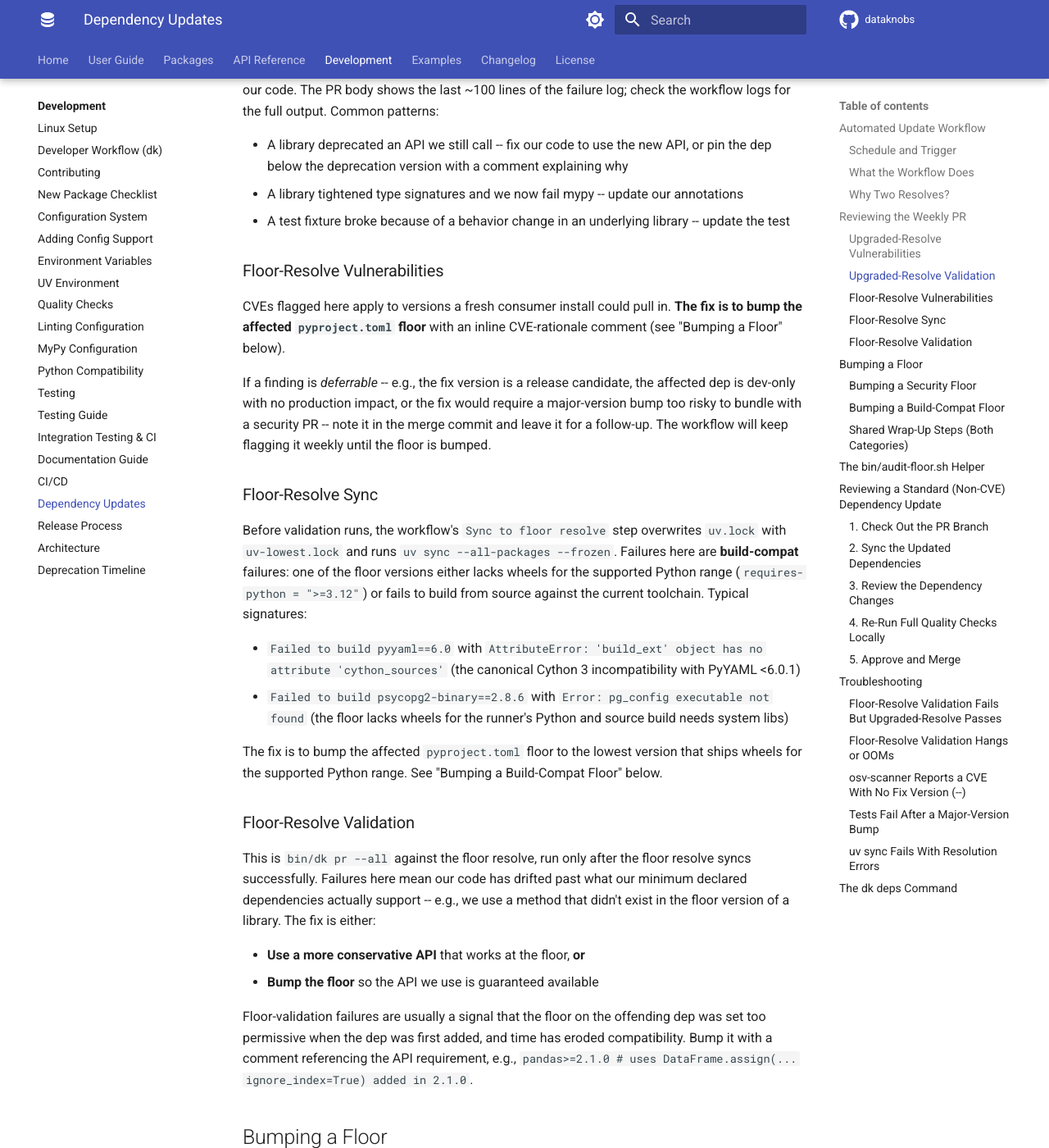
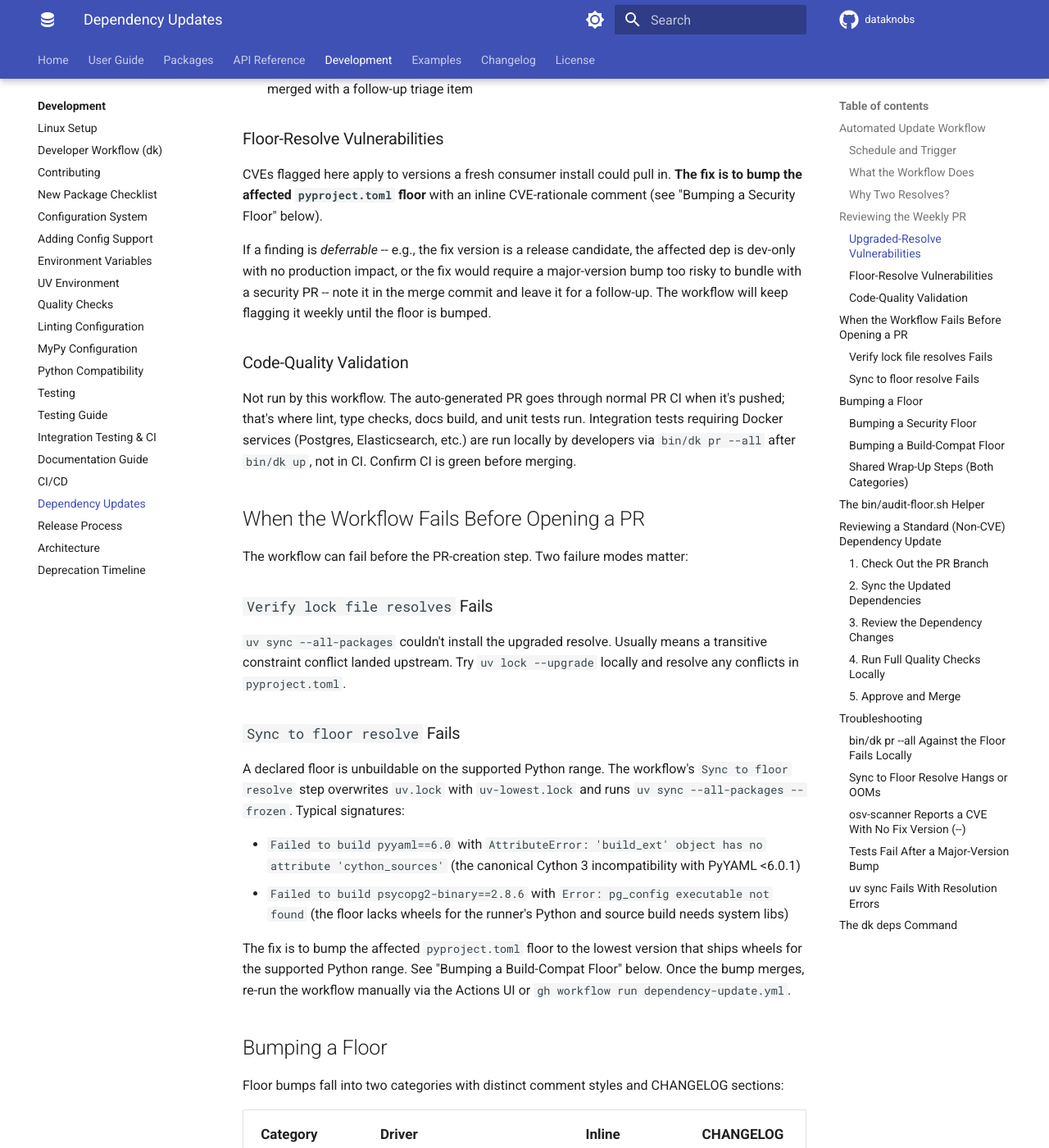
Before and after one commit to KBS-Labs/dataknobs, an MkDocs documentation site: the page built from docs/development/dependency-updates.md, in a window 1280 px wide and 1400 px high, scrolled down 2286 px. Shown: the whole window at 82% size. Built offline with MkDocs 1.6.1 and Material for MkDocs 9.7.7, drawn with Linux system fonts in a browser that asks for light colours; comment, search, counter and statistics services are not loaded; some of the changed text lies outside the part shown.

Commit message:
fix: remove bin/dk pr from dependency-update workflow
The Validate upgraded resolve and Validate floor resolve steps both
invoked bin/dk pr --all, which depends on Docker services (Postgres,
Elasticsearch, etc.) brought up locally via bin/dk up. The GitHub
runner intentionally does not provide those services. As a result,
the validation steps were failing under the surface every weekly run.

The failure was hidden by a separate exit-code-capture bug in the
same steps: `cmd | tee log` followed by `exit_code=$?` captures tee's
exit status, not cmd's. So the validation steps reported "All checks
passed" even when bin/dk pr --all clearly failed.

Both issues are resolved by removing the validation steps entirely.
Code quality is the responsibility of:
- normal PR CI on the auto-generated dependency-update branch
  (service-free subset: lint, type, docs, non-Docker unit tests)
- developers running bin/dk pr --all locally with services up

This matches how every other PR in the repo is validated.

The Sync to floor resolve step is retained — it doesn't run
bin/dk pr, and it provides real value: catching unbuildable floors
(the exact failure mode last week's PR #308 fixed). Its comment is
clarified to reflect that it's a build-compat check, not a setup
step for validation.

Doc updates:
- "Reviewing the Weekly PR" no longer mentions four results
- New "When the Workflow Fails Before Opening a PR" subsection
  explains the two pre-PR abort paths
- Build-compat decision table notes API-drift bumps now come from
  developer-side runs, not the workflow
- Troubleshooting subsections renamed/scoped to reflect actual
  workflow surface

Co-Authored-By: Claude Opus 4.7 (1M context) <noreply@anthropic.com>

````diff
--- a/docs/development/dependency-updates.md
+++ b/docs/development/dependency-updates.md
@@ -2,9 +2,17 @@
 
 DataKnobs uses an automated weekly dependency-update workflow that does
 more than refresh `uv.lock` -- it also surfaces CVE findings at *both*
-the upgraded resolve and the floor (lowest-direct) resolve, and runs
-the full quality suite against both. The output is one PR per week
-with everything reviewers need to triage.
+the upgraded resolve and the floor (lowest-direct) resolve, and
+confirms every declared floor is buildable on the supported Python
+range. The output is one PR per week with everything reviewers need
+to triage.
+
+Quality validation (lint, type, unit, integration) is **not** run by
+this workflow. `bin/dk pr --all` depends on local Docker services
+(Postgres, Elasticsearch, etc.) brought up via `bin/dk up`, which the
+GitHub runner intentionally does not provide. The weekly PR goes
+through normal PR CI on push, and reviewers confirm CI is green before
+merging -- same as any other PR.
 
 ## Automated Update Workflow
 
@@ -28,28 +36,28 @@ The workflow audits **two distinct resolves** of the workspace:
 | **Upgraded** (`uv.lock`) | Latest versions permitted by every direct + transitive constraint -- what `uv lock --upgrade` produces | `uv lock --upgrade` |
 | **Floor** (`uv-lowest.lock`) | Every direct dep pinned to its declared lower bound -- what a fresh consumer install can land on without inheriting our `uv.lock` | `uv lock --resolution lowest-direct` |
 
-Each resolve is audited for CVEs and validated for quality:
+Each resolve is audited for CVEs; the floor resolve is additionally
+sync-tested to confirm it builds:
 
 1. **Refresh** `uv.lock` via `uv lock --upgrade`, then snapshot it as
    `uv.lock.initial` -- the bit-identical file that will be committed
-   to the PR after both audits and validations finish
-2. **Sync** the upgraded resolve via `uv sync --all-packages`
+   to the PR after both audits finish
+2. **Sync** the upgraded resolve via `uv sync --all-packages` -- this
+   also verifies the lock file resolves cleanly
 3. **Audit upgraded resolve** with `osv-scanner` against `uv.lock`
-4. **Validate upgraded resolve** by running `bin/dk pr --all`
-5. **Generate floor resolve** by running
+4. **Generate floor resolve** by running
    `uv lock --resolution lowest-direct`, copying the result to
    `uv-lowest.lock`, and restoring `uv.lock` from `uv.lock.initial`
-6. **Audit floor resolve** with `osv-scanner` against `uv-lowest.lock`
-7. **Sync floor resolve** by overwriting `uv.lock` with
-   `uv-lowest.lock` and running `uv sync --all-packages --frozen`
-   (frozen sync installs exactly the lockfile we just audited, with
-   no re-resolution)
-8. **Validate floor resolve** by running `bin/dk pr --all`
-9. **Restore upgraded resolve** by moving `uv.lock.initial` back to
+5. **Audit floor resolve** with `osv-scanner` against `uv-lowest.lock`
+6. **Sync floor resolve** by overwriting `uv.lock` with
+   `uv-lowest.lock` and running `uv sync --all-packages --frozen`.
+   This is a **build-compat check**: every declared floor must
+   install on the supported Python range. Failure here aborts the
+   workflow before any PR is opened.
+7. **Restore upgraded resolve** by moving `uv.lock.initial` back to
    `uv.lock` and frozen-syncing, so the PR commits the exact lockfile
    that was audited at the start of the workflow
-10. **Open the PR** with all four results -- two audits + two
-    validations -- in the PR body
+8. **Open the PR** with both audit results in the PR body
 
 ### Why Two Resolves?
 
@@ -66,8 +74,11 @@ should be bumped.
 
 ## Reviewing the Weekly PR
 
-The weekly PR body contains four results from the four steps above.
-Treat each as its own decision.
+The weekly PR body contains the two audit results plus a pointer to
+the floor-bump procedure. The build-compat sync check runs earlier
+in the workflow; if it fails, the workflow aborts before this PR is
+opened, so a green PR implies a buildable floor (see "When the
+Workflow Fails Before Opening a PR" below).
 
 ### Upgraded-Resolve Vulnerabilities
 
@@ -80,26 +91,12 @@ without a fix. Either:
 - The CVE is in a dep that's optional and unused in our test path,
   in which case it can ship merged with a follow-up triage item
 
-### Upgraded-Resolve Validation
-
-This is `bin/dk pr --all` against the upgraded resolve. If it fails,
-some new dep version broke our code. The PR body shows the last
-~100 lines of the failure log; check the workflow logs for the full
-output. Common patterns:
-
-- A library deprecated an API we still call -- fix our code to use
-  the new API, or pin the dep below the deprecation version with a
-  comment explaining why
-- A library tightened type signatures and we now fail mypy -- update
-  our annotations
-- A test fixture broke because of a behavior change in an underlying
-  library -- update the test
-
 ### Floor-Resolve Vulnerabilities
 
 CVEs flagged here apply to versions a fresh consumer install could
 pull in. **The fix is to bump the affected `pyproject.toml` floor**
-with an inline CVE-rationale comment (see "Bumping a Floor" below).
+with an inline CVE-rationale comment (see "Bumping a Security Floor"
+below).
 
 If a finding is *deferrable* -- e.g., the fix version is a release
 candidate, the affected dep is dev-only with no production impact,
@@ -108,14 +105,33 @@ with a security PR -- note it in the merge commit and leave it for
 a follow-up. The workflow will keep flagging it weekly until the
 floor is bumped.
 
-### Floor-Resolve Sync
+### Code-Quality Validation
 
-Before validation runs, the workflow's `Sync to floor resolve` step
-overwrites `uv.lock` with `uv-lowest.lock` and runs
-`uv sync --all-packages --frozen`. Failures here are **build-compat**
-failures: one of the floor versions either lacks wheels for the
-supported Python range (`requires-python = ">=3.12"`) or fails to
-build from source against the current toolchain. Typical signatures:
+Not run by this workflow. The auto-generated PR goes through normal
+PR CI when it's pushed; that's where lint, type checks, docs build,
+and unit tests run. Integration tests requiring Docker services
+(Postgres, Elasticsearch, etc.) are run locally by developers via
+`bin/dk pr --all` after `bin/dk up`, not in CI. Confirm CI is green
+before merging.
+
+## When the Workflow Fails Before Opening a PR
+
+The workflow can fail before the PR-creation step. Two failure
+modes matter:
+
+### `Verify lock file resolves` Fails
+
+`uv sync --all-packages` couldn't install the upgraded resolve.
+Usually means a transitive constraint conflict landed upstream. Try
+`uv lock --upgrade` locally and resolve any conflicts in
+`pyproject.toml`.
+
+### `Sync to floor resolve` Fails
+
+A declared floor is unbuildable on the supported Python range. The
+workflow's `Sync to floor resolve` step overwrites `uv.lock` with
+`uv-lowest.lock` and runs `uv sync --all-packages --frozen`. Typical
+signatures:
 
 - `Failed to build pyyaml==6.0` with
   `AttributeError: 'build_ext' object has no attribute 'cython_sources'`
@@ -126,24 +142,9 @@ build from source against the current toolchain. Typical signatures:
 
 The fix is to bump the affected `pyproject.toml` floor to the lowest
 version that ships wheels for the supported Python range. See
-"Bumping a Build-Compat Floor" below.
-
-### Floor-Resolve Validation
-
-This is `bin/dk pr --all` against the floor resolve, run only after
-the floor resolve syncs successfully. Failures here mean our code
-has drifted past what our minimum declared dependencies actually
-support -- e.g., we use a method that didn't exist in the floor
-version of a library. The fix is either:
-
-- **Use a more conservative API** that works at the floor, **or**
-- **Bump the floor** so the API we use is guaranteed available
-
-Floor-validation failures are usually a signal that the floor on
-the offending dep was set too permissive when the dep was first
-added, and time has eroded compatibility. Bump it with a comment
-referencing the API requirement, e.g., `pandas>=2.1.0 # uses
-DataFrame.assign(... ignore_index=True) added in 2.1.0`.
+"Bumping a Build-Compat Floor" below. Once the bump merges, re-run
+the workflow manually via the Actions UI or
+`gh workflow run dependency-update.yml`.
 
 ## Bumping a Floor
 
@@ -153,12 +154,23 @@ and CHANGELOG sections:
 | Category | Driver | Inline comment style | CHANGELOG section |
 |---|---|---|---|
 | **Security** | CVE flagged by the floor-resolve OSV audit, or any other CVE source | OSV/CVE ID + fix version | `### Security` |
-| **Build compatibility** | `Sync to floor resolve` fails because the floor lacks wheels / can't build from source, or `bin/dk pr --all` fails at the floor because of an API we use | Build/API requirement | `### Fixed` |
+| **Build compatibility** | `Sync to floor resolve` fails because a floor lacks wheels / can't build from source, *or* a developer-side run of `bin/dk pr --all` against the floor fails because of an API we use that doesn't exist at the floor | Build/API requirement | `### Fixed` |
 
 Pick whichever category drove the bump. If a single bump is driven
 by both (e.g., the bump excludes a CVE *and* fixes a build issue),
 record it as `### Security` with a note about the build-compat
 side-effect.
+
+!!! note "API-drift at the floor"
+    The weekly workflow does **not** run `bin/dk pr --all` against
+    the floor resolve. So API-drift bugs (where our code uses a
+    symbol introduced after the declared floor) only surface when a
+    developer runs `bin/dk pr --all` locally against
+    `uv-lowest.lock`, or when a consumer reports an
+    `ImportError` / `AttributeError` against our minimum
+    dependencies. If you want to spot-check the floor's behavioral
+    compatibility, run `bin/audit-floor.sh` and then
+    `bin/dk pr --all` from a worktree pinned to `uv-lowest.lock`.
 
 ### Bumping a Security Floor
 
@@ -204,9 +216,10 @@ automatically.
 
 ### Bumping a Build-Compat Floor
 
-When `Sync to floor resolve` fails (or `bin/dk pr --all` fails at the
-floor because of an API drift), the bump isn't excluding a CVE -- it's
-fixing a broken floor. Use the build-compat conventions.
+When the weekly workflow's `Sync to floor resolve` step fails -- or
+when a developer-side `bin/dk pr --all` against the floor surfaces an
+API-drift error -- the bump isn't excluding a CVE. It's fixing a
+broken floor. Use the build-compat conventions.
 
 #### 1. Edit the `pyproject.toml` Floor With an Inline Build/API Comment
 
@@ -391,39 +404,44 @@ Pay attention to:
   shifted (often because an upstream changed its own constraints)
 - **Large minor-version jumps** -- may include behavioral changes
 
-### 4. Re-Run Full Quality Checks Locally
+### 4. Run Full Quality Checks Locally
 
-The workflow already ran `bin/dk pr --all` against both resolves, so
-this step is mainly for catching anything specific to your local
-environment (e.g., integration tests with services the workflow
-runner doesn't have):
+The weekly workflow does **not** run `bin/dk pr --all` -- those
+checks depend on Docker services (Postgres, Elasticsearch, etc.)
+the GitHub runner intentionally doesn't provide. Normal PR CI runs
+the service-free subset (lint, type, docs, non-Docker unit tests)
+on push. Confirm CI is green, and run the full suite locally before
+approving any non-trivial dep update:
 
 ```bash
-bin/dk up      # start Docker services if needed
+bin/dk up      # start Docker services
 bin/dk pr      # full PR validation
 ```
 
 ### 5. Approve and Merge
 
-The CI pipeline validates against the upgraded resolve. Once green,
-approve and merge.
+The CI pipeline validates the upgraded resolve against the
+service-free subset. Combined with a clean local
+`bin/dk pr --all` and the workflow's CVE audits, that's the merge
+gate. Approve once everything is green.
 
 ## Troubleshooting
 
-### Floor-Resolve Validation Fails But Upgraded-Resolve Passes
+### `bin/dk pr --all` Against the Floor Fails Locally
 
-Our code uses an API that doesn't exist at the floor of some
-dependency. Identify the failing call (test or import error
-points at it) and either:
+(Only relevant if you're spot-checking floor compatibility -- the
+workflow doesn't do this.) Our code uses an API that doesn't exist
+at the floor of some dependency. Identify the failing call (test
+or import error points at it) and either:
 
 - Bump the floor of that dep to a version where the API exists, or
 - Use an older API that works at the floor
 
-### Floor-Resolve Validation Hangs or OOMs
+### `Sync to Floor Resolve` Hangs or OOMs
 
-`uv sync --resolution lowest-direct --all-packages` can pull in
-substantially older versions of heavy deps. If the floor resolve
-exhausts memory or timeouts, the immediate fix is to bump floors
+`uv sync --frozen` against the floor lockfile can pull in
+substantially older versions of heavy deps. If the floor sync
+exhausts memory or times out, the immediate fix is to bump floors
 on the heaviest contributors (typically `transformers`, `torch`,
 `pyarrow`) to known-working versions. The workflow's failure log
 should point at where it stalled.
````
Also changed, not shown: 1 other file.
